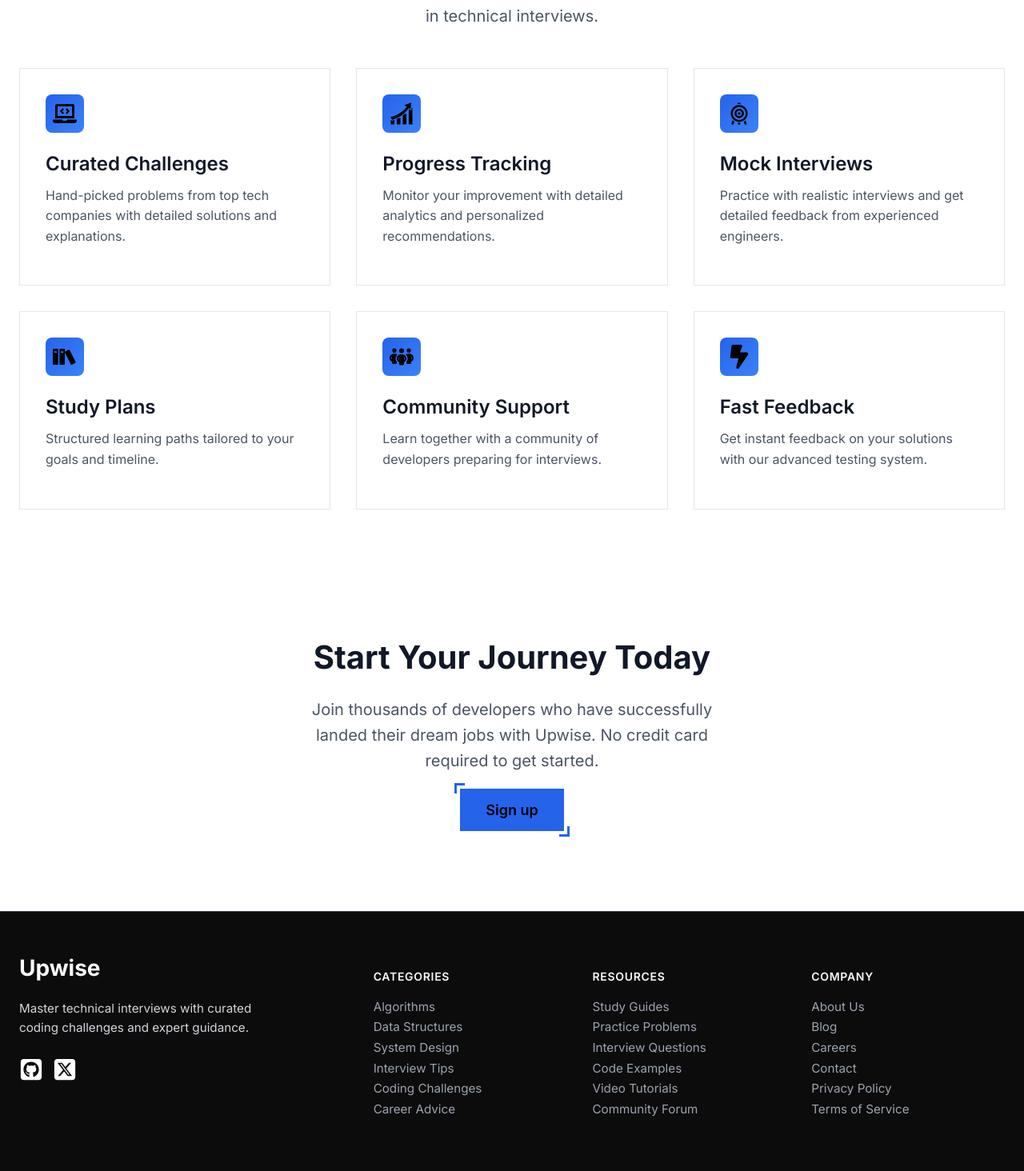
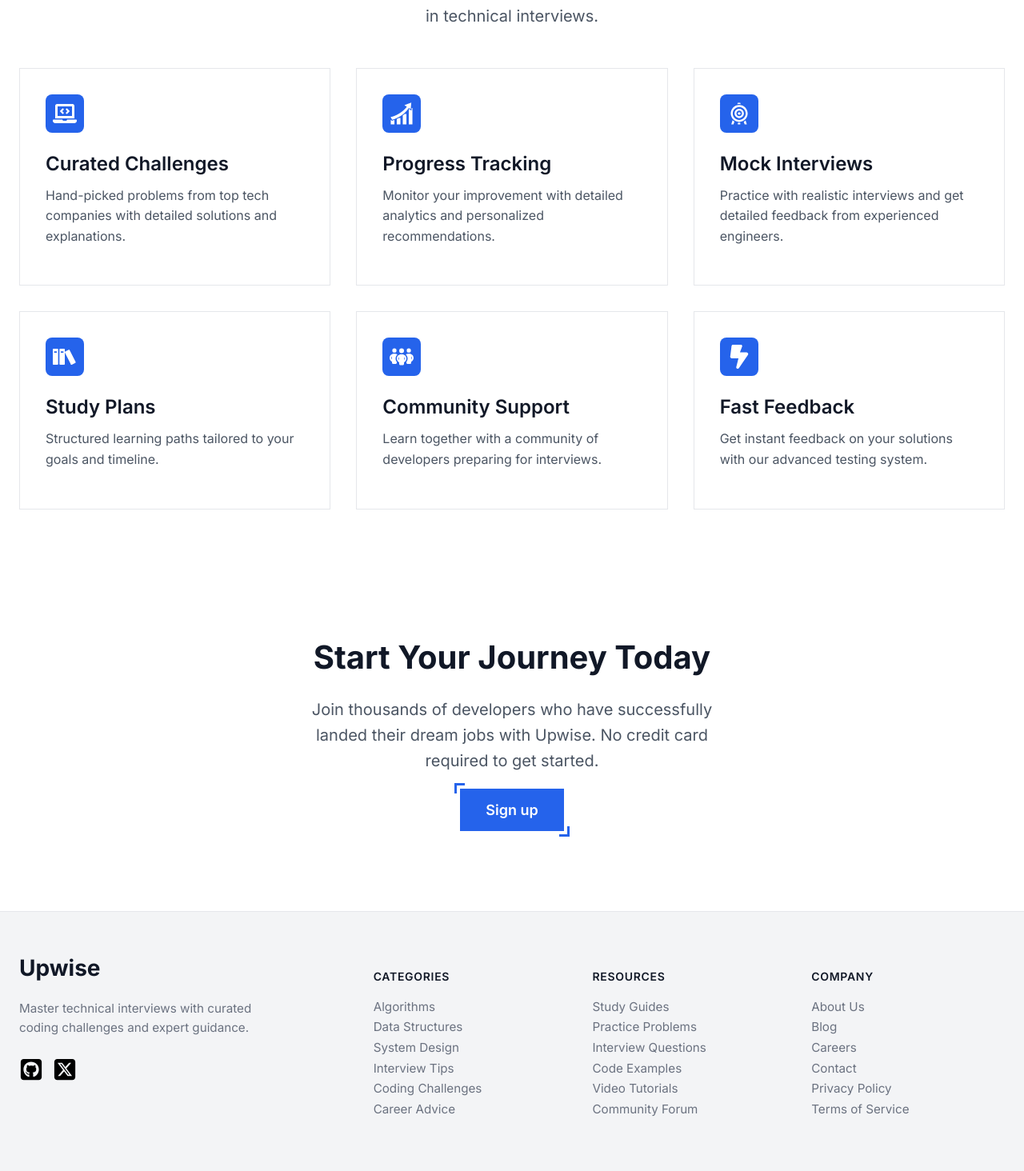
Before and after one commit to fourhtyoz/Upwise, a Next.js app: page / in a window 1280 px wide. Shown: the part 986-2450 px from the top of the page at 80% size. Built offline with nearby package versions, Linux system fonts and the light colour scheme.

Commit message:
light mode colors

```diff
--- a/app/globals.scss
+++ b/app/globals.scss
@@ -15,10 +15,25 @@
     --color-text-secondary: #4b5563;
     --color-text-tertiary: #6b7280;
     --color-text-light: #9ca3af;
+    --color-filled-button: #ffffff;
 
     // Borders & Dividers
     --color-border: #e5e7eb;
     --color-border-light: #f3f4f6;
+
+    // header
+    // TODO
+
+    // footer
+    --footer-bg: #f3f4f6;
+    --footer-border: #e5e7eb;
+    --footer-text-primary: #111827;
+    --footer-text-secondary: #6b7280;
+    --footer-text-light: #6b7280;
+    --footer-link-color: #6b7280;
+    --footer-link-hover: #111827;
+    --footer-accent-color: #2563eb;
+    --footer-icons: #000;
 
     // Shadows
     --shadow-sm: 0 1px 2px 0 rgba(0, 0, 0, 0.05);
@@ -64,19 +79,6 @@
     --header-height: 64px;
     --max-width: 1280px;
     --content-width: 768px; // Optimal reading width for blog content
-
-    // header
-    // TODO
-
-    // footer
-    --footer-bg: #0c0c0c;
-    --footer-border: #374151;
-    --footer-text-primary: #f9fafb;
-    --footer-text-secondary: #d1d5db;
-    --footer-text-light: #6b7280;
-    --footer-link-color: #9ca3af;
-    --footer-link-hover: #ffaa00;
-    --footer-accent-color: #ffaa00;
 }
 
 // Reset and Base Styles
@@ -397,19 +399,21 @@ button {
         --color-text-light: #6b7280;
         --color-border: #374151;
         --color-border-light: #4b5563;
+        --color-filled-button: #000;
 
         // header
         // TODO
 
         // footer
         --footer-bg: #0c0c0c;
-        --footer-border: #374151;
+        --footer-border: #4b5563;
         --footer-text-primary: #f9fafb;
         --footer-text-secondary: #d1d5db;
         --footer-text-light: #6b7280;
         --footer-link-color: #9ca3af;
         --footer-link-hover: #ffaa00;
         --footer-accent-color: #ffaa00;
+        --footer-icons: #fff;
 
         // Spacing
         --spacing-xs: 0.5rem;
--- a/components/home/HomeFeatures.module.scss
+++ b/components/home/HomeFeatures.module.scss
@@ -6,6 +6,10 @@
     @media (max-width: 768px) {
         padding: var(--space-12) 0;
     }
+}
+
+.icon {
+    color: var(--color-filled-button);
 }
 
 .featuresContainer {
@@ -72,11 +76,12 @@
 .featureIcon {
     width: 48px;
     height: 48px;
-    background: linear-gradient(
-        135deg,
-        var(--color-secondary),
-        var(--color-secondary-light)
-    );
+    background: var(--color-secondary);
+    // background: linear-gradient(
+    //     135deg,
+    //     var(--color-secondary),
+    //     var(--color-secondary-light)
+    // );
     border-radius: var(--radius-lg);
     display: flex;
     align-items: center;
--- a/components/home/HomeFeatures.tsx
+++ b/components/home/HomeFeatures.tsx
@@ -6,37 +6,37 @@ import { FaPeopleGroup, FaBoltLightning } from 'react-icons/fa6';
 
 const features = [
     {
-        icon: <FaLaptopCode color="black" size={30} />,
+        icon: <FaLaptopCode className={styles.icon} size={30} />,
         title: 'Curated Challenges',
         description:
             'Hand-picked problems from top tech companies with detailed solutions and explanations.'
     },
     {
-        icon: <GiProgression color="black" size={30} />,
+        icon: <GiProgression className={styles.icon} size={30} />,
         title: 'Progress Tracking',
         description:
             'Monitor your improvement with detailed analytics and personalized recommendations.'
     },
     {
-        icon: <GiArcheryTarget color="black" size={30} />,
+        icon: <GiArcheryTarget className={styles.icon} size={30} />,
         title: 'Mock Interviews',
         description:
             'Practice with realistic interviews and get detailed feedback from experienced engineers.'
     },
     {
-        icon: <ImBooks color="black" size={30} />,
+        icon: <ImBooks className={styles.icon} size={30} />,
         title: 'Study Plans',
         description:
             'Structured learning paths tailored to your goals and timeline.'
     },
     {
-        icon: <FaPeopleGroup color="black" size={30} />,
+        icon: <FaPeopleGroup className={styles.icon} size={30} />,
         title: 'Community Support',
         description:
             'Learn together with a community of developers preparing for interviews.'
     },
     {
-        icon: <FaBoltLightning color="black" size={30} />,
+        icon: <FaBoltLightning className={styles.icon} size={30} />,
         title: 'Fast Feedback',
         description:
             'Get instant feedback on your solutions with our advanced testing system.'
--- a/components/login/LoginForm.module.scss
+++ b/components/login/LoginForm.module.scss
@@ -102,9 +102,8 @@
         width: 100%;
         padding: var(--space-4);
         background-color: var(--color-secondary);
-        // color: white;
+        color: var(--color-filled-button);
         border: none;
-        // border-radius: var(--radius-md);
         font-size: 1rem;
         font-weight: 600;
         cursor: pointer;
--- a/components/login/SocialLogin.module.scss
+++ b/components/login/SocialLogin.module.scss
@@ -27,7 +27,7 @@
 
     &:hover {
         border-color: var(--color-text-primary);
-        transform: translateY(-1px);
+        // transform: translateY(-1px);
     }
 
     &:focus-visible {
--- a/components/shared/LinkButton/LinkButton.module.scss
+++ b/components/shared/LinkButton/LinkButton.module.scss
@@ -50,8 +50,7 @@
 
 .primary {
     background-color: var(--color-secondary);
-    // color: white;
-    color: black;
+    color: var(--color-filled-button);
     // border: 2px solid var(--color-secondary);
 
     &:hover {
--- a/components/signup/SignUpForm.module.scss
+++ b/components/signup/SignUpForm.module.scss
@@ -171,7 +171,7 @@
         width: 100%;
         padding: var(--space-4);
         background-color: var(--color-secondary);
-        color: white;
+        color: var(--color-filled-button);
         border: none;
         // border-radius: var(--radius-md);
         font-size: 1rem;
@@ -181,7 +181,7 @@
 
         &:hover:not(:disabled) {
             background-color: var(--color-secondary-light);
-            transform: translateY(-1px);
+            // transform: translateY(-1px);
         }
 
         &:focus-visible {
--- a/components/ui/Footer/Footer.module.scss
+++ b/components/ui/Footer/Footer.module.scss
@@ -2,6 +2,10 @@
     background: var(--footer-bg);
     border-top: 1px solid var(--footer-border);
     margin-top: auto; // Pushes footer to bottom if using flex layout
+}
+
+.icon {
+    color: var(--footer-icons);
 }
 
 .container {
@@ -176,7 +180,7 @@
 .newsletterButton {
     padding: var(--spacing-sm) var(--spacing-lg);
     background: var(--color-secondary);
-    color: black;
+    color: var(--color-filled-button);
     border: none;
     // border-radius: 6px;
     font-size: 0.95rem;
--- a/components/ui/Footer/Footer.tsx
+++ b/components/ui/Footer/Footer.tsx
@@ -35,12 +35,12 @@ export default function Footer() {
     const socialLinks = [
         {
             name: 'GitHub',
-            icon: <FaSquareGithub color="white" size={30} />,
+            icon: <FaSquareGithub className={styles.icon} size={30} />,
             url: 'https://github.com'
         },
         {
             name: 'Twitter',
-            icon: <FaSquareXTwitter color="white" size={30} />,
+            icon: <FaSquareXTwitter className={styles.icon} size={30} />,
             url: 'https://twitter.com'
         }
     ];
--- a/components/ui/Navbar/Navbar.module.scss
+++ b/components/ui/Navbar/Navbar.module.scss
@@ -38,7 +38,7 @@
 
     &:focus-visible,
     &:hover {
-        color: var(--color-secondary-light);
+        color: var(--color-secondary);
     }
 }
 
@@ -123,7 +123,7 @@
     font-size: 0.95rem;
     font-weight: 600;
     padding: var(--spacing-sm) var(--spacing-lg);
-    border: 2px solid var(--color-secondary);
+    border: 1px solid var(--color-secondary);
     transition: all var(--transition-base);
 
     &:hover {
```
Also changed, not shown: app/(pages)/signup/page.module.scss (+1 -6 lines).
